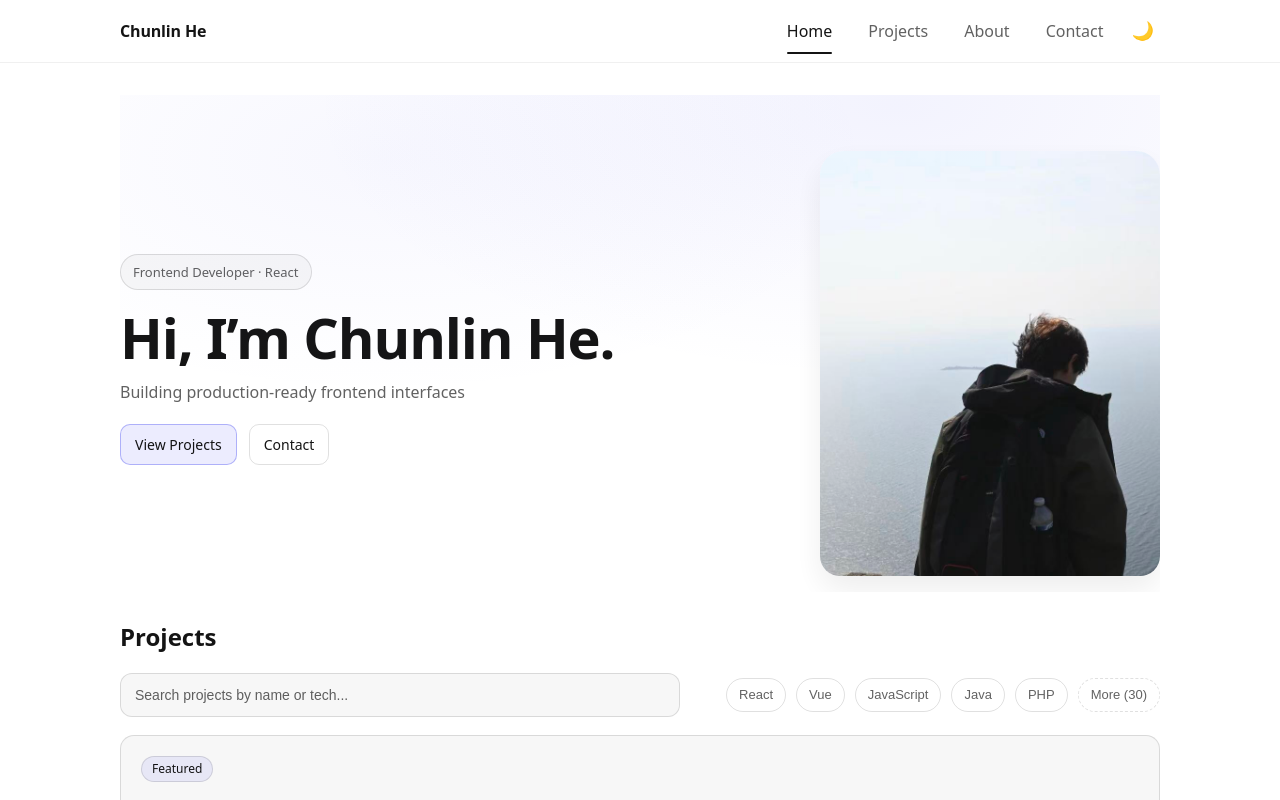
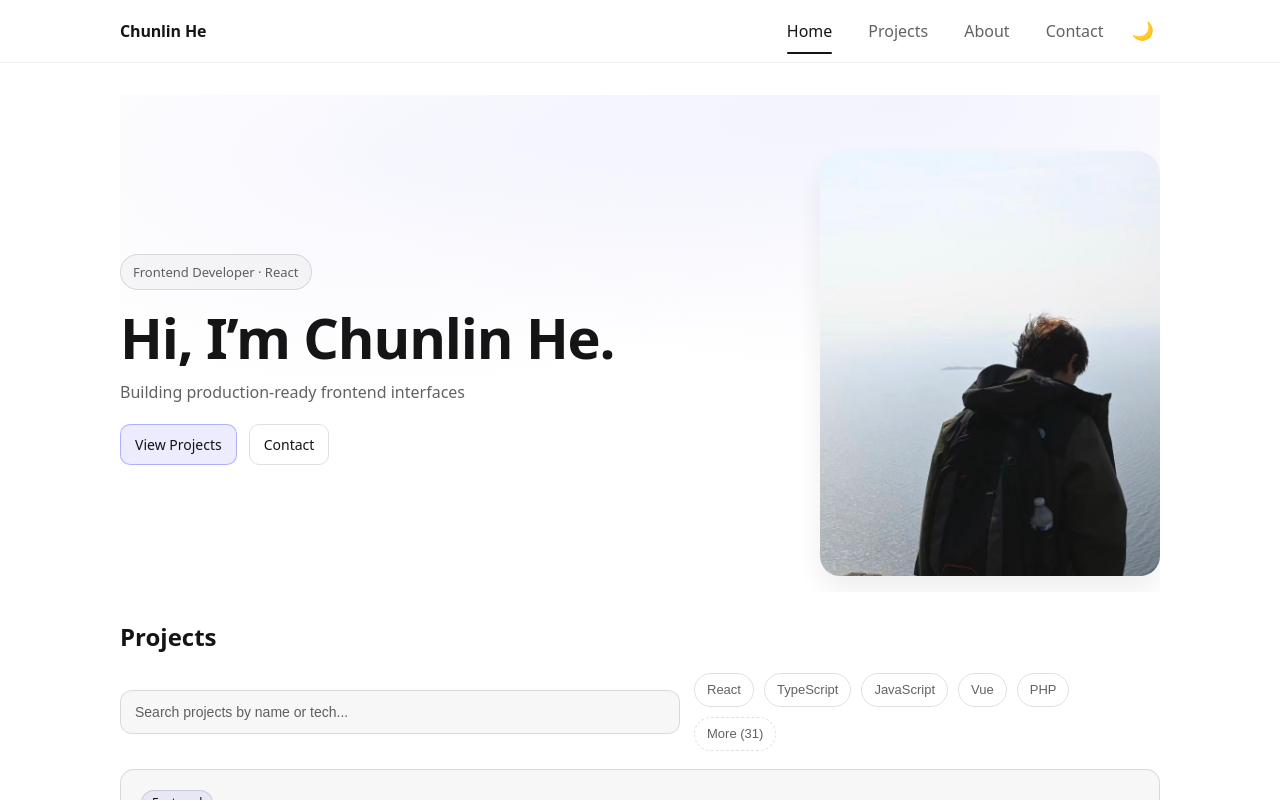
Before and after one commit to Chunlin417/my-portfolio, a React (Vite) app: page / in a window 1280 px wide. Shown: the top 800 px of the page. Built offline with nearby package versions, Linux system fonts and the light colour scheme.

Commit message:
chore: test author

```diff
--- a/src/data/projects.js
+++ b/src/data/projects.js
@@ -3,12 +3,12 @@ export const projects = [
     id: 1,
     title: "Authentication & Campaign Management UI (React)",
     description: "Built and refined enterprise frontend pages for authentication and campaign management, translating Figma designs into production-ready React components with improved validation and UX feedback.",
-    tech: ["React", "JavaScript", "CSS", "Form Validation", "i18n", "UI State"],
+    tech: ["React", "TypeScript", "CSS", "Form Validation", "i18n", "UI State"],
     featured: true,
     role: "Frontend Developer",
     stack: [
       "React",
-      "JavaScript (ES6+)",
+      "TypeScript (Primary) ",
       "JSX",
       "HTML5",
       "CSS3",
--- a/src/pages/Projects.jsx
+++ b/src/pages/Projects.jsx
@@ -4,9 +4,9 @@ import { useMemo, useEffect, useState } from "react";
 
 const TOP_TAGS = [
   "React",
+  "TypeScript",
+  "JavaScript",
   "Vue",
-  "JavaScript",
-  "Java",
   "PHP",
 ];
 
```
